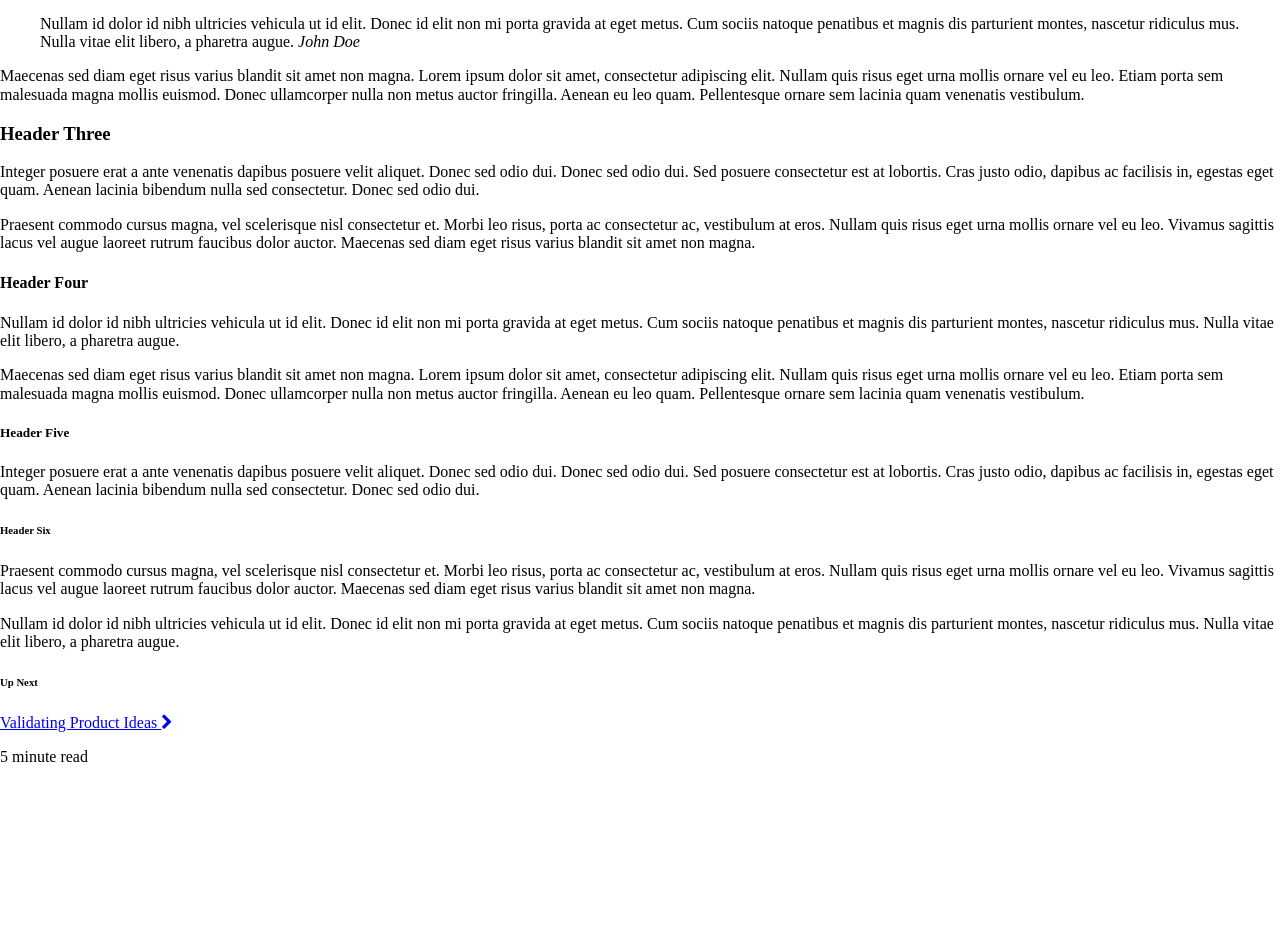
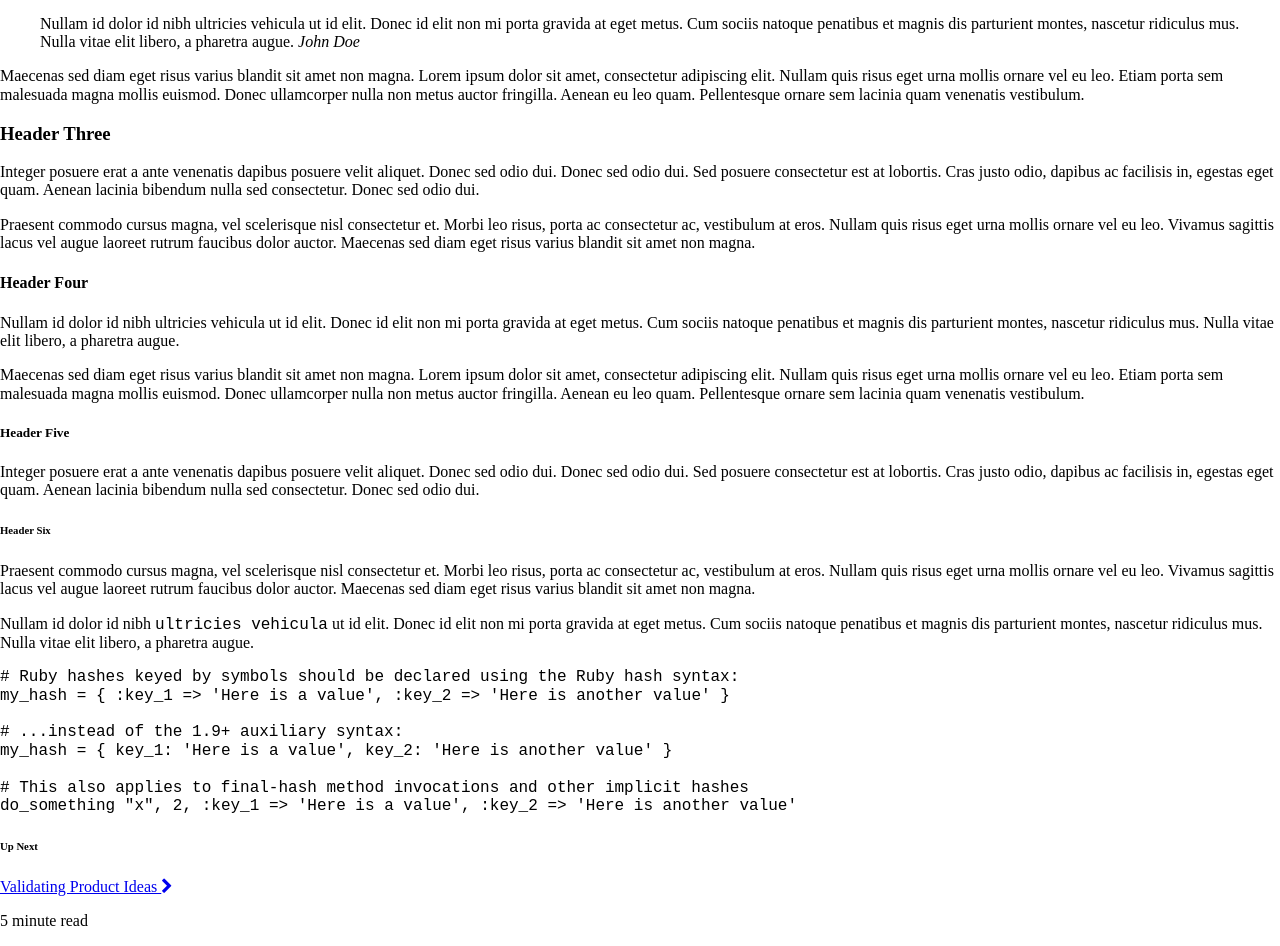
Before and after one commit to centresource/jersey, a Jekyll site: the page dist/index.html, which Jekyll copies as it is, in a window 1280 px wide. Shown: the part 1445-2391 px from the top of the page. Built offline with Jekyll 4.4.1, drawn with Linux system fonts in a browser that asks for light colours; nearby versions of some CDN libraries; library files that are not in the unit come from our copies; Markdown is read by kramdown in place of the engine named in the settings; comment, search, counter and statistics services are not loaded; before the commit the page ends 2227 px from its top, so only the background shows below that.

```diff
--- a/dist/index.html
+++ b/dist/index.html
@@ -176,8 +176,16 @@
 
 <p>Praesent commodo cursus magna, vel scelerisque nisl consectetur et. Morbi leo risus, porta ac consectetur ac, vestibulum at eros. Nullam quis risus eget urna mollis ornare vel eu leo. Vivamus sagittis lacus vel augue laoreet rutrum faucibus dolor auctor. Maecenas sed diam eget risus varius blandit sit amet non magna.</p>
 
-<p>Nullam id dolor id nibh ultricies vehicula ut id elit. Donec id elit non mi porta gravida at eget metus. Cum sociis natoque penatibus et magnis dis parturient montes, nascetur ridiculus mus. Nulla vitae elit libero, a pharetra augue.</p>
+<p>Nullam id dolor id nibh <code>ultricies vehicula</code> ut id elit. Donec id elit non mi porta gravida at eget metus. Cum sociis natoque penatibus et magnis dis parturient montes, nascetur ridiculus mus. Nulla vitae elit libero, a pharetra augue.</p>
+<div class="highlight"><pre><code class="ruby language-ruby" data-lang="ruby"><span class="c1"># Ruby hashes keyed by symbols should be declared using the Ruby hash syntax:</span>
+<span class="n">my_hash</span> <span class="o">=</span> <span class="p">{</span> <span class="ss">:key_1</span> <span class="o">=&gt;</span> <span class="s1">&#39;Here is a value&#39;</span><span class="p">,</span> <span class="ss">:key_2</span> <span class="o">=&gt;</span> <span class="s1">&#39;Here is another value&#39;</span> <span class="p">}</span>
 
+<span class="c1"># ...instead of the 1.9+ auxiliary syntax:</span>
+<span class="n">my_hash</span> <span class="o">=</span> <span class="p">{</span> <span class="n">key_1</span><span class="p">:</span> <span class="s1">&#39;Here is a value&#39;</span><span class="p">,</span> <span class="n">key_2</span><span class="p">:</span> <span class="s1">&#39;Here is another value&#39;</span> <span class="p">}</span>
+
+<span class="c1"># This also applies to final-hash method invocations and other implicit hashes</span>
+<span class="n">do_something</span> <span class="s2">&quot;x&quot;</span><span class="p">,</span> <span class="mi">2</span><span class="p">,</span> <span class="ss">:key_1</span> <span class="o">=&gt;</span> <span class="s1">&#39;Here is a value&#39;</span><span class="p">,</span> <span class="ss">:key_2</span> <span class="o">=&gt;</span> <span class="s1">&#39;Here is another value&#39;</span>
+</code></pre></div>
   </article>
 </section>
 
```
Also changed, not shown: dist/assets/css/jersey.css.
